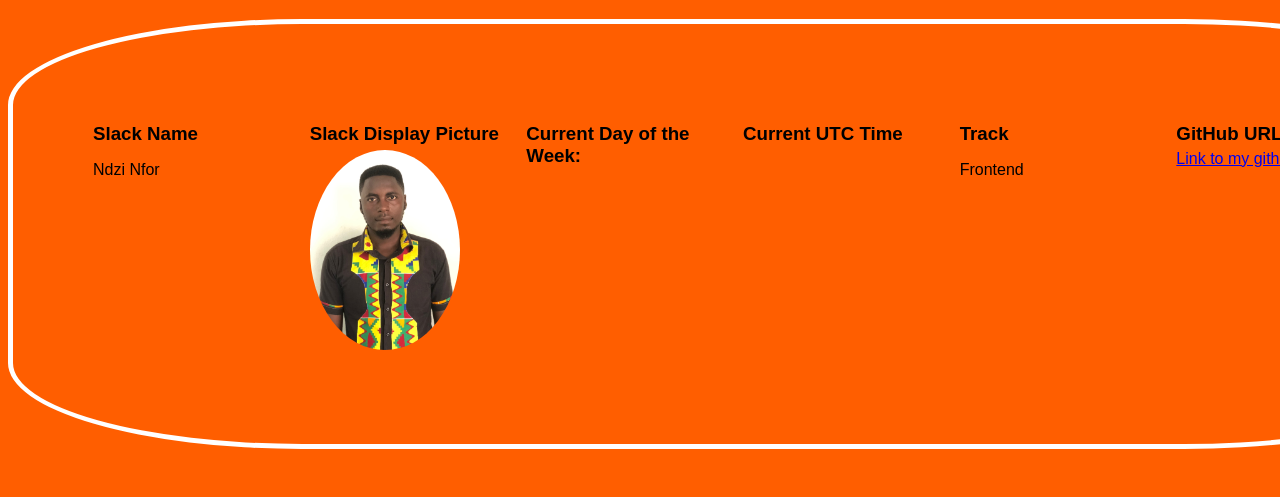
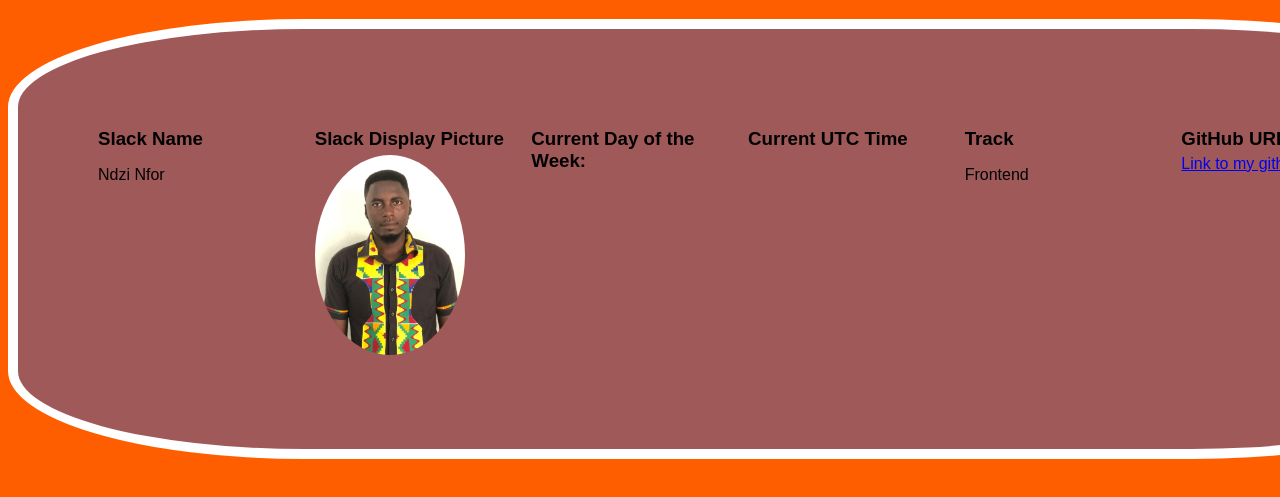
Before and after one commit to nd31pr0/HNG-frontend-page, a plain HTML site: page index.html in a window 1280 px wide. Shown: the part 61-558 px from the top of the page. Drawn offline with Linux system fonts and the light colour scheme.

Commit message:
update color style on html page

```diff
--- a/styles.css
+++ b/styles.css
@@ -9,11 +9,12 @@ body {
   .container {
     width: 1300px;
     margin: 0 auto;
-    border: 5px solid white;
+    border: 10px solid white;
     padding: 80px;
     display: flex;
     justify-content:space-between;
     border-radius: 20%;
+    background-color: rgb(160, 89, 89);
 
   }
 
```
